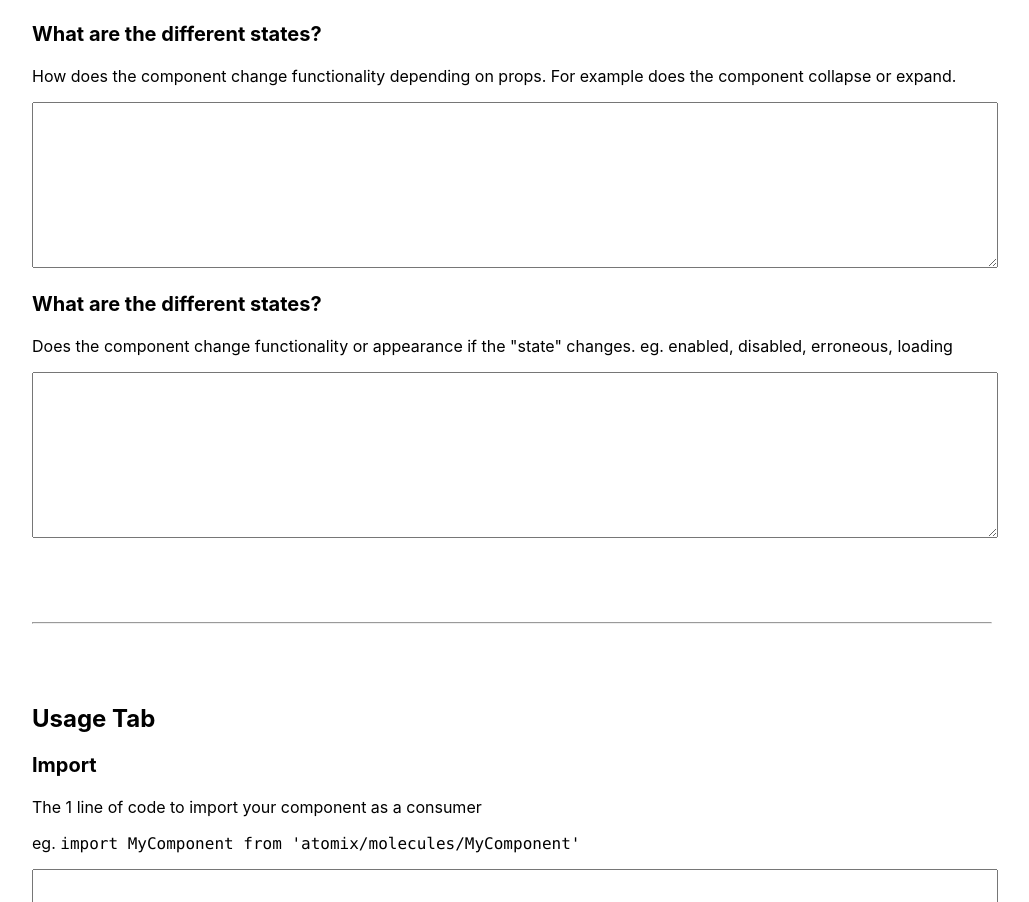
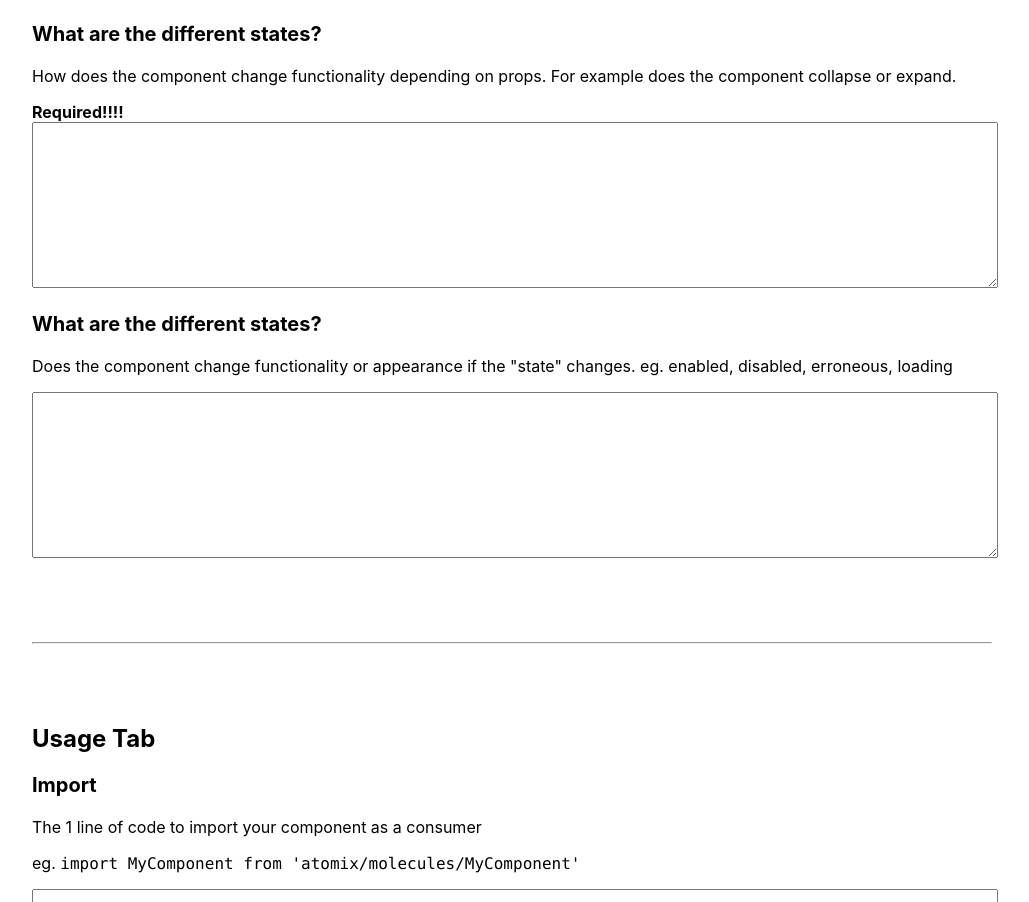
Before and after one commit to jared-hexagon/atomix-docs.github.io, a React (Create React App) app: page / in a window 1280 px wide. Shown: the part 1000-1902 px from the top of the page, without its empty margins (128-1157 px from the left). Built offline with nearby package versions, Linux system fonts and the light colour scheme.

Commit message:
Update App.js

```diff
--- a/src/App.js
+++ b/src/App.js
@@ -503,6 +503,7 @@ function App() {
         How does the component change functionality depending on props. For
         example does the component collapse or expand.
       </p>
+      <strong>Required!!!!</strong>
       <textarea
         value={aboutTab.types}
         onChange={e => editAboutTab('types', e.target.value)}
```
